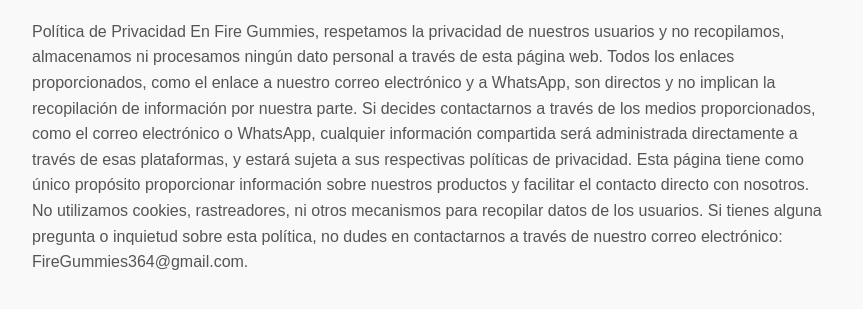
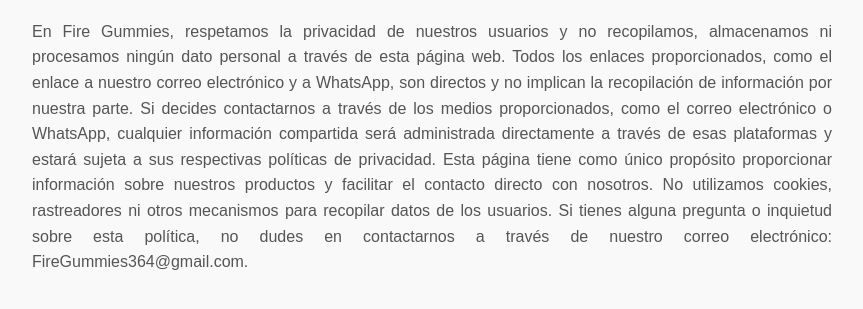
Before and after one commit to FireGummies/FireGummies.github.io, a plain HTML site: page privacy-policy.html in a window 1280 px wide. Shown: the part 81-390 px from the top of the page, without its empty margins (208-1071 px from the left). Drawn offline with Linux system fonts and the light colour scheme.

Commit message:
Update privacy-policy.html

```diff
--- a/privacy-policy.html
+++ b/privacy-policy.html
@@ -23,21 +23,16 @@
         p {
             line-height: 1.6;
             color: #555;
+            text-align: justify;
         }
     </style>
 </head>
 <body>
     <div class="container">
         <h1>Política de Privacidad</h1>
-        <p>Política de Privacidad
-
-En Fire Gummies, respetamos la privacidad de nuestros usuarios y no recopilamos, almacenamos ni procesamos ningún dato personal a través de esta página web. Todos los enlaces proporcionados, como el enlace a nuestro correo electrónico y a WhatsApp, son directos y no implican la recopilación de información por nuestra parte.
-
-Si decides contactarnos a través de los medios proporcionados, como el correo electrónico o WhatsApp, cualquier información compartida será administrada directamente a través de esas plataformas, y estará sujeta a sus respectivas políticas de privacidad.
-
-Esta página tiene como único propósito proporcionar información sobre nuestros productos y facilitar el contacto directo con nosotros. No utilizamos cookies, rastreadores, ni otros mecanismos para recopilar datos de los usuarios.
-
-Si tienes alguna pregunta o inquietud sobre esta política, no dudes en contactarnos a través de nuestro correo electrónico: FireGummies364@gmail.com.</p>
+        <p>
+            En Fire Gummies, respetamos la privacidad de nuestros usuarios y no recopilamos, almacenamos ni procesamos ningún dato personal a través de esta página web. Todos los enlaces proporcionados, como el enlace a nuestro correo electrónico y a WhatsApp, son directos y no implican la recopilación de información por nuestra parte. Si decides contactarnos a través de los medios proporcionados, como el correo electrónico o WhatsApp, cualquier información compartida será administrada directamente a través de esas plataformas y estará sujeta a sus respectivas políticas de privacidad. Esta página tiene como único propósito proporcionar información sobre nuestros productos y facilitar el contacto directo con nosotros. No utilizamos cookies, rastreadores ni otros mecanismos para recopilar datos de los usuarios. Si tienes alguna pregunta o inquietud sobre esta política, no dudes en contactarnos a través de nuestro correo electrónico: FireGummies364@gmail.com.
+        </p>
     </div>
 </body>
 </html>
```
